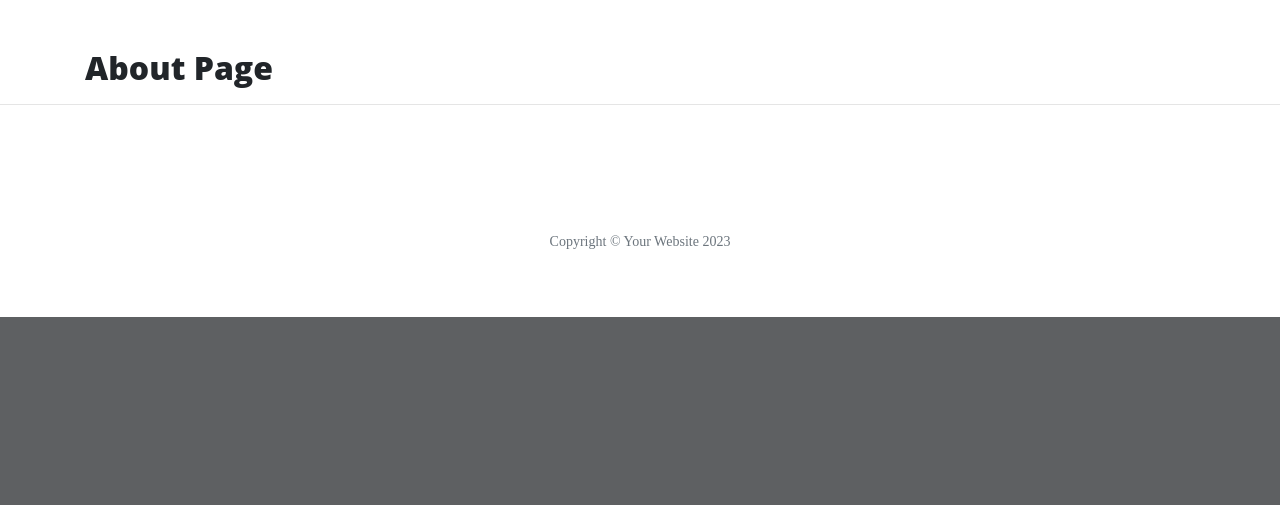
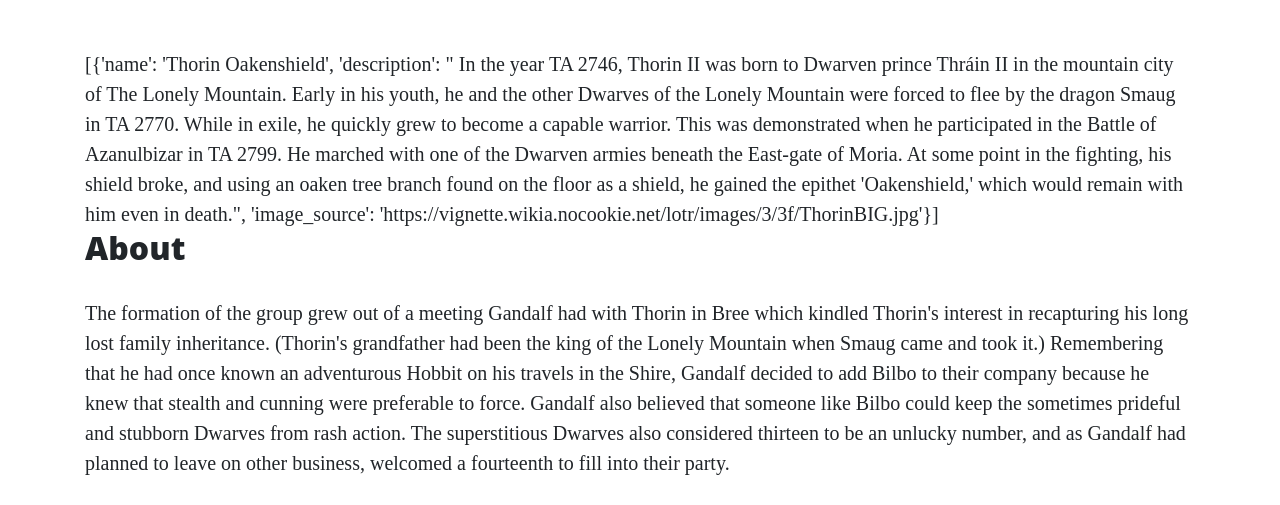
Before and after one commit to Godinhoweverson/thorin-flask-app, a Flask app: page /about in a window 1280 px wide. Shown: the part 629-1134 px from the top of the page. Before the commit the page ends 946 px from the top, so only its background shows below. Run offline with Flask 3, Linux system fonts and the light colour scheme; some libraries are stand-ins or nearby versions.

Commit message:
crete data folder and company.json file

```diff
--- /dev/null
+++ b/company.json
@@ -0,0 +1,5 @@
+[{
+    "name": "Thorin Oakenshield",
+    "description": "  In the year TA 2746, Thorin II was born to Dwarven prince Thráin II in the mountain city of The Lonely Mountain. Early in his youth, he and the other Dwarves of the Lonely Mountain were forced to flee by the dragon Smaug in TA 2770. While in exile, he quickly grew to become a capable warrior. This was demonstrated when he participated in the Battle of Azanulbizar in TA 2799. He marched with one of the Dwarven armies beneath the East-gate of Moria. At some point in the fighting, his shield broke, and using an oaken tree branch found on the floor as a shield, he gained the epithet 'Oakenshield,' which would remain with him even in death.",
+    "image_source": "https://vignette.wikia.nocookie.net/lotr/images/3/3f/ThorinBIG.jpg"
+}]
--- a/run.py
+++ b/run.py
@@ -1,4 +1,5 @@
 import os
+import json
 from flask import Flask, render_template
 
 
@@ -12,20 +13,21 @@ def index():
 
 @app.route("/about")
 def about():
-    return render_template("about.html")
+    data = []
+    with open('data/company.json', 'r') as json_data:
+        data = json.load(json_data)
+
+    return render_template("about.html", page_title="About", company=data)
 
 
 @app.route("/contact")
 def contact():
-    return render_template("contact.html")
+    return render_template("contact.html", page_title="Contact")
 
 
 @app.route("/careers")
 def careers():
-    return render_template("careers.html")
-
-
-
+    return render_template("careers.html", page_title="Careers")
 
 
 if __name__ == "__main__":
--- /dev/null
+++ b/static/css/style.css
@@ -0,0 +1,3 @@
+.col-md-5 img{
+    width: 100%;
+}
--- a/templates/about.html
+++ b/templates/about.html
@@ -1,4 +1,57 @@
-{% extends "base.html" %}
-{% block content %}
-<h2>About Page</h2>
+{% extends "base.html" %} {% block content %} {{ company }}
+
+<h2>{{page_title}}</h2>
+<p>
+  The formation of the group grew out of a meeting Gandalf had with Thorin in
+  Bree which kindled Thorin's interest in recapturing his long lost family
+  inheritance. (Thorin's grandfather had been the king of the Lonely Mountain
+  when Smaug came and took it.) Remembering that he had once known an
+  adventurous Hobbit on his travels in the Shire, Gandalf decided to add Bilbo
+  to their company because he knew that stealth and cunning were preferable to
+  force. Gandalf also believed that someone like Bilbo could keep the sometimes
+  prideful and stubborn Dwarves from rash action. The superstitious Dwarves also
+  considered thirteen to be an unlucky number, and as Gandalf had planned to
+  leave on other business, welcomed a fourteenth to fill into their party.
+</p>
+
+<div class="row featurette">
+  <div class="col-md-7">
+    <h3>Thorin Oakenshield</h3>
+    <p>
+      In the year TA 2746, Thorin II was born to Dwarven prince Thráin II in the
+      mountain city of The Lonely Mountain. Early in his youth, he and the other
+      Dwarves of the Lonely Mountain were forced to flee by the dragon Smaug in
+      TA 2770. While in exile, he quickly grew to become a capable warrior. This
+      was demonstrated when he participated in the Battle of Azanulbizar in TA
+      2799. He marched with one of the Dwarven armies beneath the East-gate of
+      Moria. At some point in the fighting, his shield broke, and using an oaken
+      tree branch found on the floor as a shield, he gained the epithet
+      "Oakenshield," which would remain with him even in death.
+    </p>
+  </div>
+  <div class="col-md-5">
+    <img
+      src="https://vignette.wikia.nocookie.net/lotr/images/3/3f/ThorinBIG.jpg"
+      alt=""
+    />
+  </div>
+</div>
+
+<div class="row featurette">
+  <div class="col-md-5">
+    <img
+      src="https://vignette.wikia.nocookie.net/lotr/images/b/b4/The-Hobbit-Fili-and-Kili.jpg"
+      alt=""
+    />
+  </div>
+  <div class="col-md-7">
+    <h3>Fili and Kili</h3>
+    <p>
+      Fíli and Kíli were nephews of Thorin, who was the elder brother of their
+      mother Dís. They were also nephews of Frerin, grandsons of Thráin II, and
+      great-grandsons of Thrór. Fíli's most distinguishing feature was his long
+      nose, the longest of any of the Dwarves in Thorin's company.
+    </p>
+  </div>
+</div>
 {% endblock %}
--- a/templates/base.html
+++ b/templates/base.html
@@ -7,10 +7,17 @@
     <link
       rel="stylesheet"
       href="{{ url_for('static', filename='vendor/bootstrap/css/bootstrap.min.css')}}"
+      type="text/css"
     />
     <link
       rel="stylesheet"
       href="{{ url_for('static', filename='css/clean-blog.min.css')}}"
+      type="text/css"
+    />
+    <link
+      rel="stylesheet"
+      href="{{ url_for('static', filename='css/style.css')}}"
+      type="text/css"
     />
     <title>Hello Flask</title>
   </head>
@@ -124,7 +131,7 @@
     <!-- Custom scripts for this template -->
     <script src="{{ url_for('static', filename='js/clean-blog.min.js')}}"></script>
     <script>
-        $("#copyright").text(new Date().getFullYear());
+      $("#copyright").text(new Date().getFullYear());
     </script>
   </body>
 </html>
--- a/templates/careers.html
+++ b/templates/careers.html
@@ -1,3 +1,3 @@
 {% extends "base.html" %} {% block content %}
-<h2>Come Work With us</h2>
+<h2>{{page_title}}</h2>
 {% endblock %}
--- a/templates/contact.html
+++ b/templates/contact.html
@@ -1,3 +1,3 @@
 {% extends "base.html" %} {% block content %}
-<h2>Contact us</h2>
+<h2>{{page_title}}</h2>
 {% endblock %}
```
